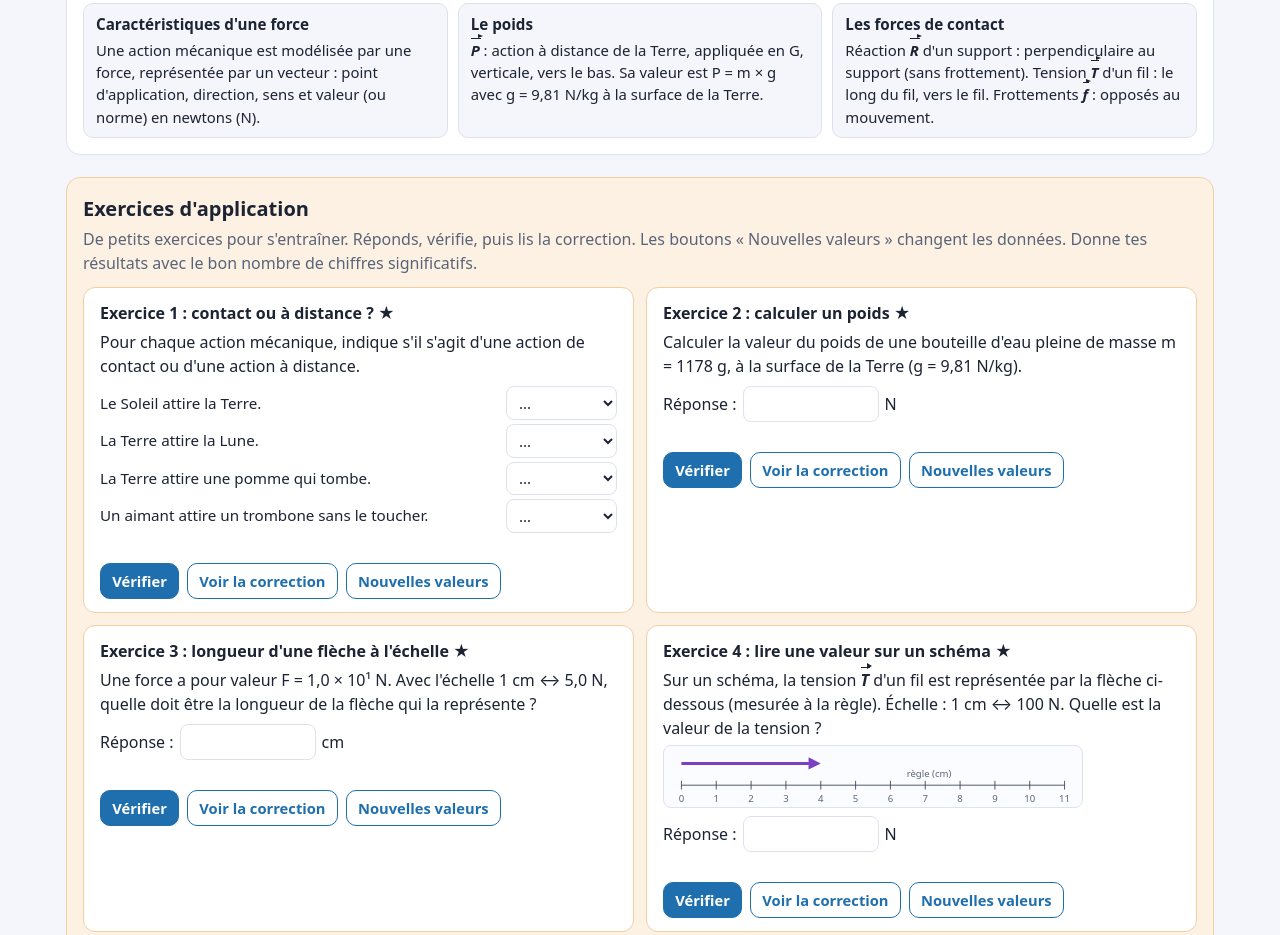
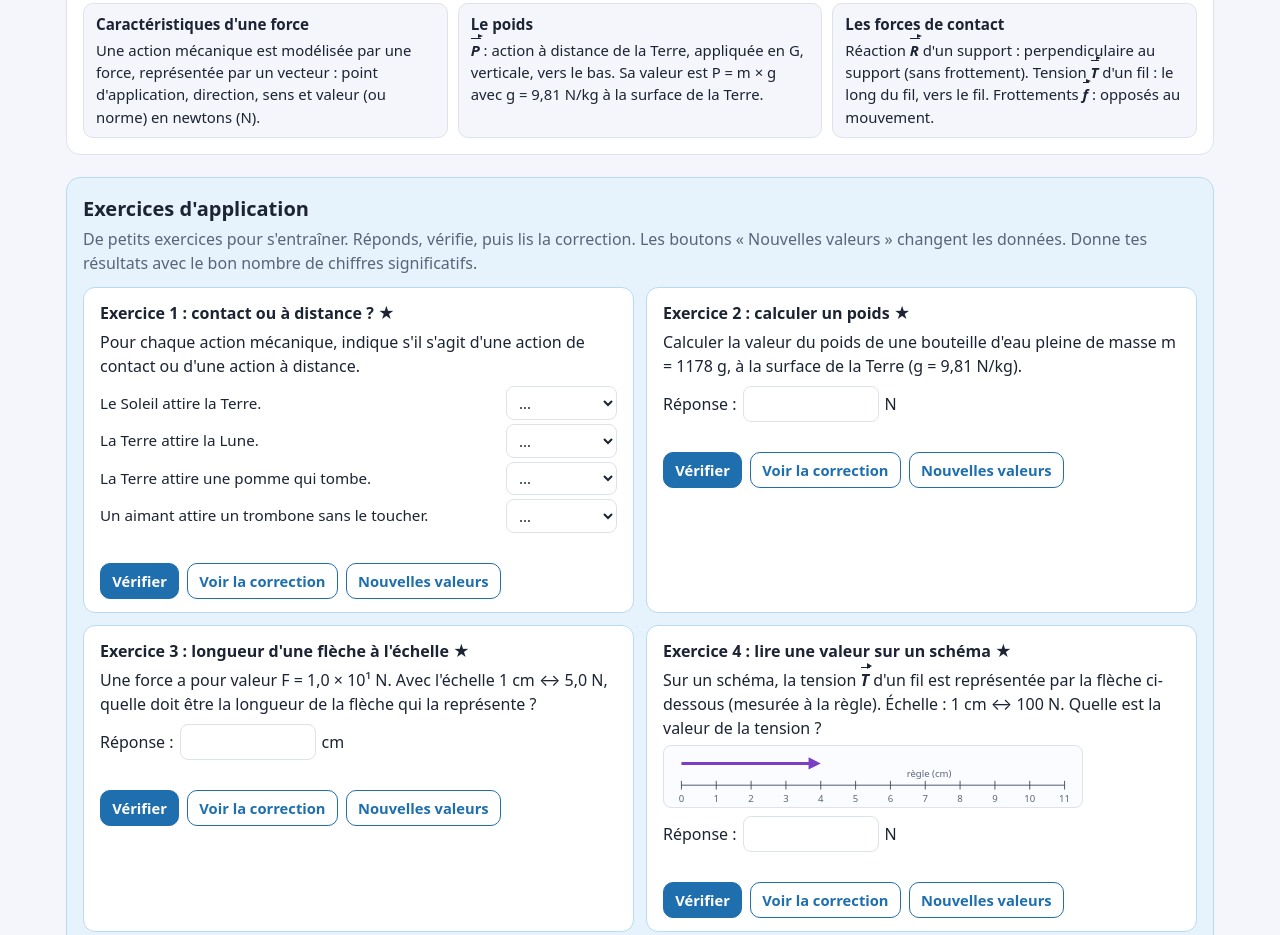
Before and after one commit to Benjaminbhk/animations-physique-chimie, a plain HTML site: page forces/index.html in a window 1280 px wide. Shown: the part 1234-2169 px from the top of the page. Drawn offline with Linux system fonts and the light colour scheme.

Commit message:
Exercices sur fond bleu ciel, comme les autres simulations
Co-Authored-By: Claude Opus 5.5 <noreply@anthropic.com>
Claude-Session: https://claude.ai/code/session_01U1Pr7diAhEBGtYbV6aX3Hk

```diff
--- a/forces/index.html
+++ b/forces/index.html
@@ -12,7 +12,7 @@
   --canvas:#fbfcff; --grid:rgba(40,60,90,.11); --ink:#3a4458; --ink-soft:#8a93a6;
   --wood:#c89462; --wood-dark:#8f6236; --snow:#eef4fb; --snow-edge:#9fb3c8; --skin:#e8b48c;
   --vP:#d0352b; --vR:#1f8a4c; --vT:#7b3fc4; --vf:#d97a00; --vv:#7a8499;
-  --exo-bg:#fdf1e3; --exo-border:#f1cf9f; --exo-card:#ffffff;
+  --exo-bg:#e6f3fc; --exo-border:#b7dbf3; --exo-card:#ffffff;
   --ok:#1f8a4c; --ok-soft:#e5f5ec; --bad:#c0392b; --bad-soft:#fbe9e7;
 }
 @media (prefers-color-scheme: dark){
@@ -22,7 +22,7 @@
     --canvas:#12151d; --grid:rgba(200,215,240,.10); --ink:#c6cddb; --ink-soft:#6f788c;
     --wood:#9a7048; --wood-dark:#6b4a2a; --snow:#26303e; --snow-edge:#566a82; --skin:#c99470;
     --vP:#ff6b5e; --vR:#5ccf8c; --vT:#b88cff; --vf:#ffab40; --vv:#8a93a6;
-    --exo-bg:#2a1f12; --exo-border:#5a4224; --exo-card:#1d1a17;
+    --exo-bg:#13222f; --exo-border:#24435a; --exo-card:#18212c;
     --ok:#5ccf8c; --ok-soft:#163223; --bad:#ff7a6b; --bad-soft:#3a1d1a;
   }
 }
@@ -32,7 +32,7 @@
   --canvas:#12151d; --grid:rgba(200,215,240,.10); --ink:#c6cddb; --ink-soft:#6f788c;
   --wood:#9a7048; --wood-dark:#6b4a2a; --snow:#26303e; --snow-edge:#566a82; --skin:#c99470;
   --vP:#ff6b5e; --vR:#5ccf8c; --vT:#b88cff; --vf:#ffab40; --vv:#8a93a6;
-  --exo-bg:#2a1f12; --exo-border:#5a4224; --exo-card:#1d1a17;
+  --exo-bg:#13222f; --exo-border:#24435a; --exo-card:#18212c;
   --ok:#5ccf8c; --ok-soft:#163223; --bad:#ff7a6b; --bad-soft:#3a1d1a;
 }
 *{box-sizing:border-box}
@@ -103,7 +103,7 @@ td.q{color:var(--ink-soft)}
 .vec{position:relative;display:inline-block;font-style:italic;font-weight:700}
 .vec::before{content:"";position:absolute;left:0;right:-1px;top:-.08em;border-top:1.5px solid currentColor}
 .vec::after{content:"";position:absolute;right:-3px;top:-.32em;border:solid transparent;border-width:.2em 0 .2em .34em;border-left-color:currentColor}
-/* ---------- exercices (fond orange clair) ---------- */
+/* ---------- exercices (fond bleu ciel, comme les autres simulations) ---------- */
 .exercices{background:var(--exo-bg);border:1px solid var(--exo-border);border-radius:14px;padding:16px;margin:0 0 22px}
 .exercices > h2{font-size:1.25rem;margin:0 0 .2rem}
 .exercices > p{margin:0 0 12px;color:var(--muted)}
```
